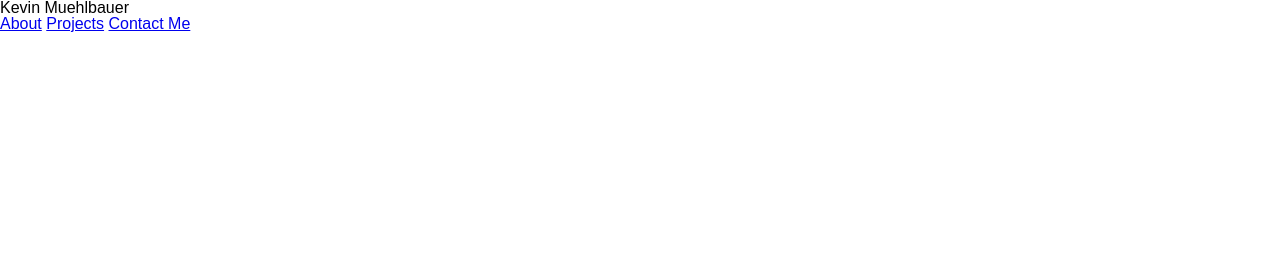
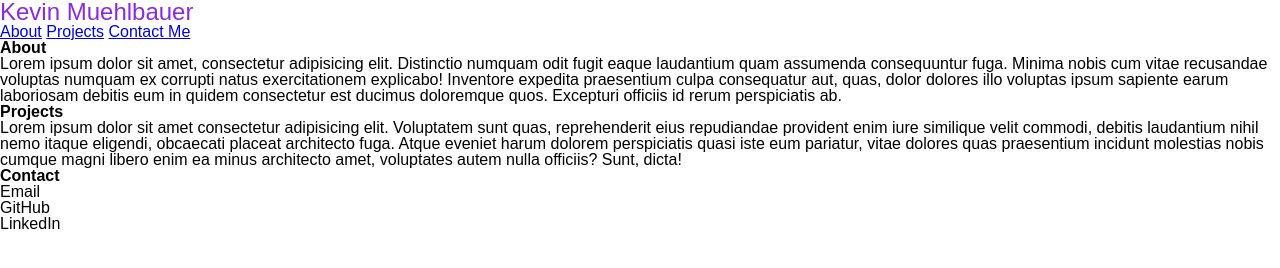
Before and after one commit to k3vbot/02-Challenge, a plain HTML site: page index.html in a window 1280 px wide. Drawn offline with Linux system fonts and the light colour scheme.

Commit message:
added placeholder text

```diff
--- a/assets/css/style.css
+++ b/assets/css/style.css
@@ -1,3 +1,4 @@
-:root {
-    --primary:
+.header {
+    color: blueviolet;
+    font-size: x-large;
 }
--- a/index.html
+++ b/index.html
@@ -5,7 +5,7 @@
     <meta http-equiv="X-UA-Compatible" content="IE=edge">
     <meta name="viewport" content="width=device-width, initial-scale=1.0">
     <link rel="stylesheet" href="./assets/css/reset.css">
-    <link rel="stylesheet" href="./assets/css.style.css">
+    <link rel="stylesheet" href="./assets/css/style.css">
     <title>Portfolio Title Placeholder</title>
 </head>
 <body>
@@ -14,9 +14,33 @@
         <nav>
             <a href="#about">About</a>
             <a href="#projects">Projects</a>
-            <a href="contact">Contact Me</a>
+            <a href="#contact">Contact Me</a>
         </nav>
     </header>
+    <section>
+        <article id="about" class="about">
+            <h2>About</h2>
+                <p>Lorem ipsum dolor sit amet, consectetur adipisicing elit. Distinctio numquam odit fugit eaque laudantium quam assumenda consequuntur fuga. Minima nobis cum vitae recusandae voluptas numquam ex corrupti natus exercitationem explicabo!
+        Inventore expedita praesentium culpa consequatur aut, quas, dolor dolores illo voluptas ipsum sapiente earum laboriosam debitis eum in quidem consectetur est ducimus doloremque quos. Excepturi officiis id rerum perspiciatis ab.</p>
+        </article>
+    </section>
+    <section>
+        <article id="projects" class="projects">
+            <h2>Projects</h2>
+             <p>Lorem ipsum dolor sit amet consectetur adipisicing elit. Voluptatem sunt quas, reprehenderit eius repudiandae provident enim iure similique velit commodi, debitis laudantium nihil nemo itaque eligendi, obcaecati placeat architecto fuga.
+        Atque eveniet harum dolorem perspiciatis quasi iste eum pariatur, vitae dolores quas praesentium incidunt molestias nobis cumque magni libero enim ea minus architecto amet, voluptates autem nulla officiis? Sunt, dicta!</p>
+        </article>
+    </section>
+    <section>
+        <article id="contact" class="contact">
+            <h2>Contact</h2>
+                <ul>
+                    <li>Email</li>
+                    <li>GitHub</li>
+                    <li>LinkedIn</li>
+                </ul>
+        </article>
+    </section>
 
 </body>
 </html>
```
